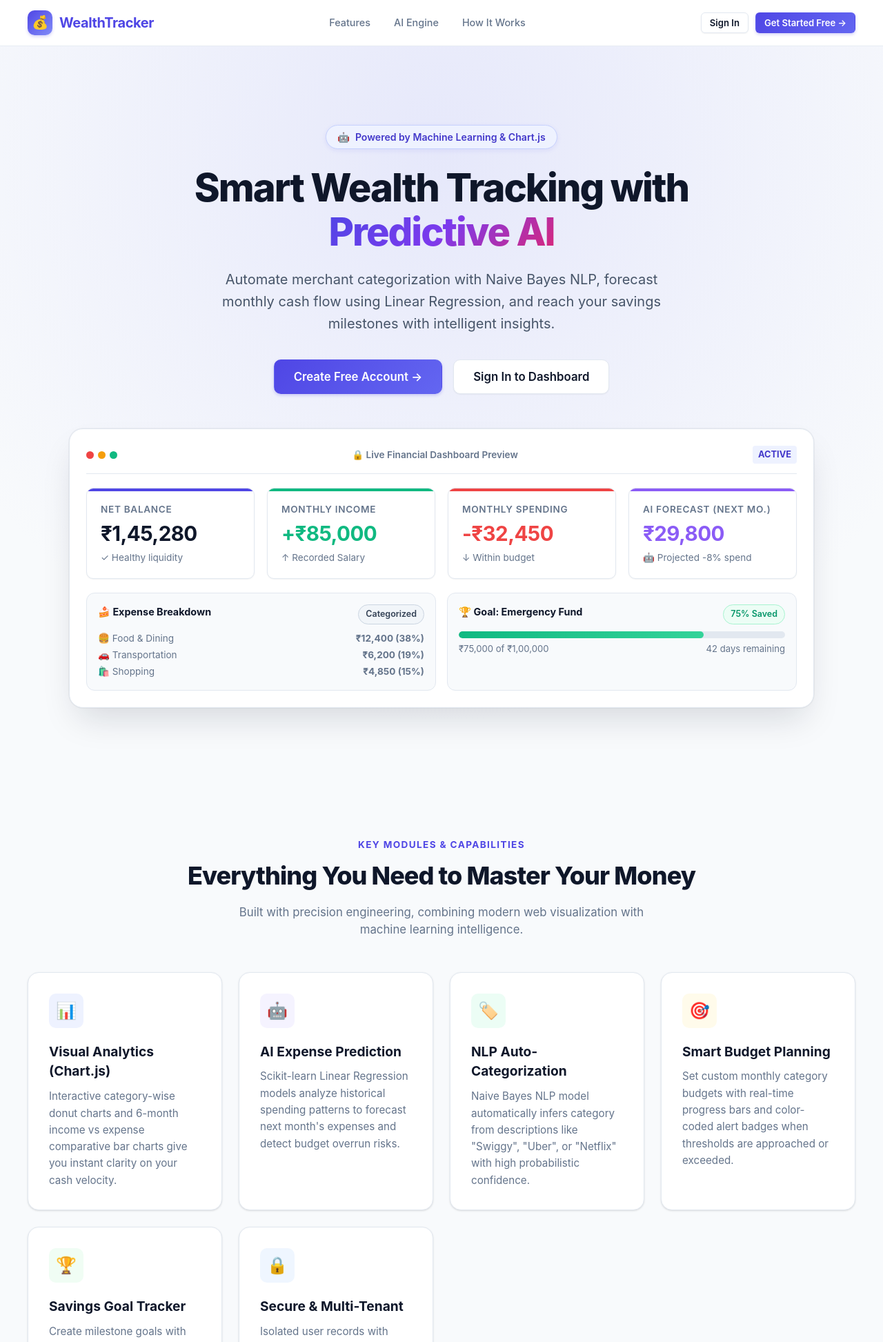
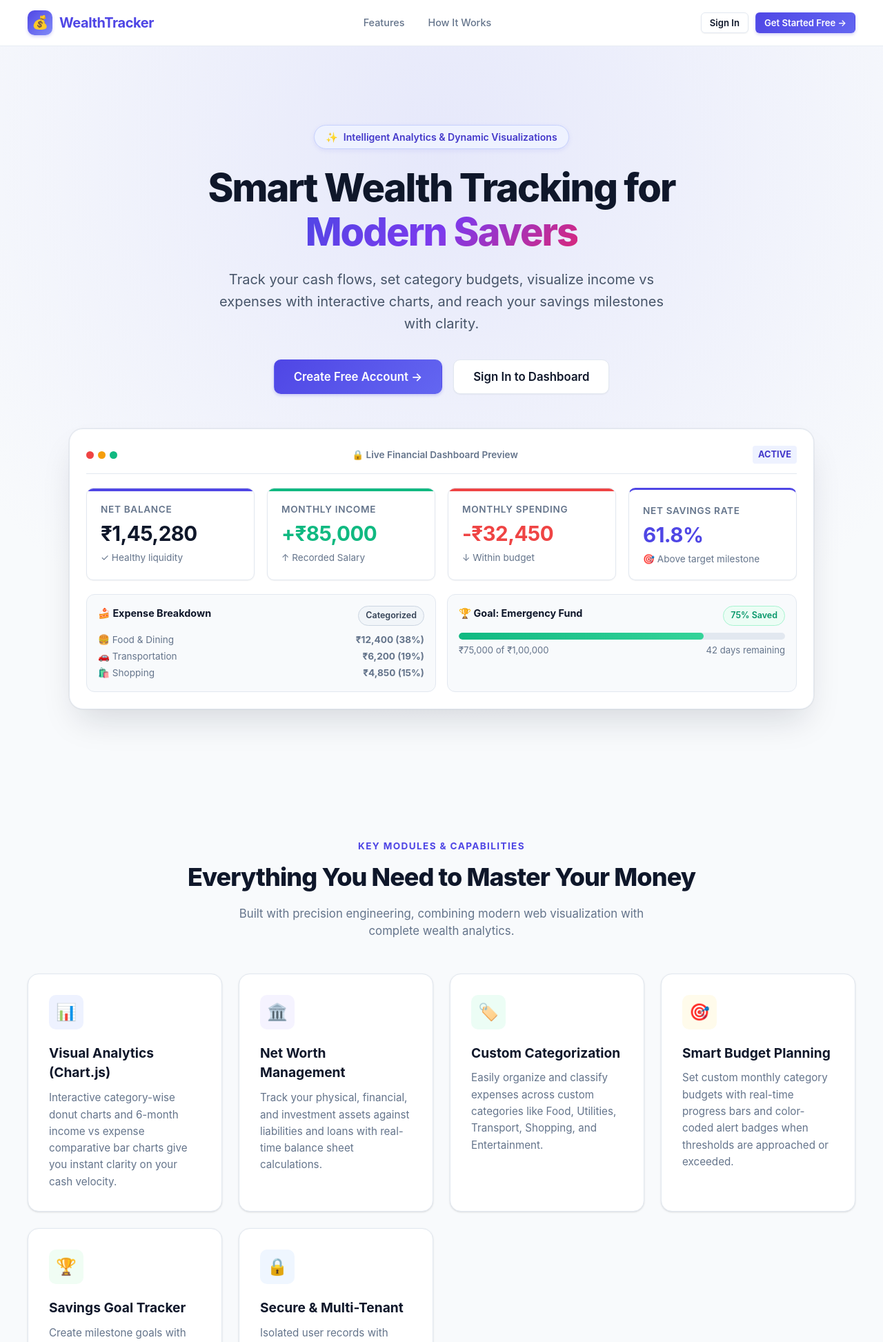
Before and after one commit to PARI0605/wealth_tracker, a Django app: page / in a window 1280 px wide. Shown: the top 1945 px of the page at 69% size. Run offline with Django 5.2, Linux system fonts and the light colour scheme.

Commit message:
Hide AI features from website UI via SHOW_AI_FEATURES toggle while keeping all backend logic intact

```diff
--- /dev/null
+++ b/wealth_tracker/wealthtracker/tracker/context_processors.py
@@ -0,0 +1,11 @@
+from django.conf import settings
+
+
+def ai_feature_flag(request):
+    """
+    Context processor providing SHOW_AI_FEATURES flag to all templates.
+    Controls the visibility of AI and machine learning UI elements site-wide.
+    """
+    return {
+        'SHOW_AI_FEATURES': getattr(settings, 'SHOW_AI_FEATURES', False)
+    }
--- a/wealth_tracker/wealthtracker/tracker/templates/tracker/add_transaction.html
+++ b/wealth_tracker/wealthtracker/tracker/templates/tracker/add_transaction.html
@@ -7,7 +7,7 @@
 <div class="d-flex align-items-center justify-content-between flex-wrap gap-3 mb-4">
     <div>
         <h1 class="h3 fw-bold mb-1">Record Transaction</h1>
-        <p class="text-secondary small mb-0">Log financial cash flows with real-time AI category recommendation.</p>
+        <p class="text-secondary small mb-0">Log financial cash flows{% if SHOW_AI_FEATURES %} with real-time AI category recommendation{% endif %}.</p>
     </div>
     <div>
         <a href="{% url 'transaction_list' %}" class="btn btn-outline-secondary btn-sm d-flex align-items-center gap-1">
@@ -29,6 +29,7 @@
         </div>
         {% endif %}
 
+        {% if SHOW_AI_FEATURES %}
         <!-- Module 7: AI Auto-Categorization Helper Banner -->
         <div class="card card-fintech mb-4 border-0 shadow-sm" style="background: var(--wt-ai-light); border-left: 4px solid var(--wt-ai) !important;">
             <div class="card-body p-3 p-md-4">
@@ -47,6 +48,7 @@
                 <div id="aiResult" class="small fw-semibold" style="min-height: 22px;"></div>
             </div>
         </div>
+        {% endif %}
 
         <!-- Main Form Card -->
         <div class="card card-fintech shadow-sm">
@@ -136,6 +138,7 @@
 {% endblock %}
 
 {% block scripts %}
+{% if SHOW_AI_FEATURES %}
 <script>
     function predictCategoryAI() {
         const descInput = document.getElementById('id_description');
@@ -195,4 +198,5 @@
         }
     });
 </script>
+{% endif %}
 {% endblock %}
--- a/wealth_tracker/wealthtracker/tracker/templates/tracker/import_transactions.html
+++ b/wealth_tracker/wealthtracker/tracker/templates/tracker/import_transactions.html
@@ -9,7 +9,7 @@
         <h1 class="h3 fw-bold mb-1">
             <i class="bi bi-file-earmark-spreadsheet-fill text-success me-2"></i>Import Bank Statement (CSV)
         </h1>
-        <p class="text-secondary small mb-0">Upload bank or wallet statement CSV files for automatic ingestion and AI categorization.</p>
+        <p class="text-secondary small mb-0">Upload bank or wallet statement CSV files for automatic ingestion{% if SHOW_AI_FEATURES %} and AI categorization{% endif %}.</p>
     </div>
     <div>
         <a href="{% url 'transaction_list' %}" class="btn btn-outline-secondary btn-sm d-flex align-items-center gap-1">
@@ -66,18 +66,20 @@
                             <tr>
                                 <td><span class="badge bg-secondary">Category (Optional)</span></td>
                                 <td><code>Category</code></td>
-                                <td><code>Food &amp; Dining</code> (AI auto-predicts if missing)</td>
+                                <td><code>Food &amp; Dining</code>{% if SHOW_AI_FEATURES %} (AI auto-predicts if missing){% endif %}</td>
                             </tr>
                         </tbody>
                     </table>
                 </div>
 
+                {% if SHOW_AI_FEATURES %}
                 <div class="d-flex align-items-center gap-2 p-3 rounded" style="background: var(--wt-ai-light); border: 1px solid var(--wt-ai-border);">
                     <i class="bi bi-magic text-purple fs-4"></i>
                     <div class="small text-muted">
                         <strong>AI Feature:</strong> If the <code>Category</code> column is blank or omitted, our pre-trained Naive Bayes classifier will automatically categorize each transaction based on description keywords!
                     </div>
                 </div>
+                {% endif %}
             </div>
         </div>
 
--- a/wealth_tracker/wealthtracker/tracker/templates/tracker/landing.html
+++ b/wealth_tracker/wealthtracker/tracker/templates/tracker/landing.html
@@ -22,7 +22,9 @@
             <nav>
                 <ul class="nav-links">
                     <li><a href="#features" class="nav-link">Features</a></li>
+                    {% if SHOW_AI_FEATURES %}
                     <li><a href="#ai-preview" class="nav-link">AI Engine</a></li>
+                    {% endif %}
                     <li><a href="#how-it-works" class="nav-link">How It Works</a></li>
                 </ul>
             </nav>
@@ -38,16 +40,20 @@
     <section class="landing-hero">
         <div class="container">
             <div class="landing-badge">
-                <span>🤖</span>
-                <span>Powered by Machine Learning &amp; Chart.js</span>
+                <span>{% if SHOW_AI_FEATURES %}🤖{% else %}✨{% endif %}</span>
+                <span>{% if SHOW_AI_FEATURES %}Powered by Machine Learning &amp; Chart.js{% else %}Intelligent Analytics &amp; Dynamic Visualizations{% endif %}</span>
             </div>
 
             <h1 class="landing-title">
-                Smart Wealth Tracking with <span>Predictive AI</span>
+                Smart Wealth Tracking {% if SHOW_AI_FEATURES %}with <span>Predictive AI</span>{% else %}for <span>Modern Savers</span>{% endif %}
             </h1>
 
             <p class="landing-subtitle">
+                {% if SHOW_AI_FEATURES %}
                 Automate merchant categorization with Naive Bayes NLP, forecast monthly cash flow using Linear Regression, and reach your savings milestones with intelligent insights.
+                {% else %}
+                Track your cash flows, set category budgets, visualize income vs expenses with interactive charts, and reach your savings milestones with clarity.
+                {% endif %}
             </p>
 
             <div class="landing-cta-group">
@@ -91,11 +97,19 @@
                         <div class="stat-value" style="color: var(--danger);">-₹32,450</div>
                         <div class="stat-meta"><span>↓ Within budget</span></div>
                     </div>
+                    {% if SHOW_AI_FEATURES %}
                     <div class="stat-card stat-ai">
                         <span class="stat-label">AI Forecast (Next Mo.)</span>
                         <div class="stat-value" style="color: var(--purple);">₹29,800</div>
                         <div class="stat-meta"><span>🤖 Projected -8% spend</span></div>
                     </div>
+                    {% else %}
+                    <div class="stat-card" style="border-top: 3px solid var(--primary);">
+                        <span class="stat-label">Net Savings Rate</span>
+                        <div class="stat-value" style="color: var(--primary);">61.8%</div>
+                        <div class="stat-meta"><span>🎯 Above target milestone</span></div>
+                    </div>
+                    {% endif %}
                 </div>
 
                 <!-- Mini charts / widgets preview row -->
@@ -142,7 +156,7 @@
             <div class="section-tag">Key Modules &amp; Capabilities</div>
             <h2 class="section-title">Everything You Need to Master Your Money</h2>
             <p class="section-subtitle">
-                Built with precision engineering, combining modern web visualization with machine learning intelligence.
+                Built with precision engineering, combining modern web visualization with {% if SHOW_AI_FEATURES %}machine learning intelligence{% else %}complete wealth analytics{% endif %}.
             </p>
 
             <div class="landing-features-grid">
@@ -152,6 +166,7 @@
                     <p>Interactive category-wise donut charts and 6-month income vs expense comparative bar charts give you instant clarity on your cash velocity.</p>
                 </div>
 
+                {% if SHOW_AI_FEATURES %}
                 <div class="feature-box">
                     <div class="feature-icon-wrapper" style="background: #f5f3ff; color: #7c3aed;">🤖</div>
                     <h3>AI Expense Prediction</h3>
@@ -163,6 +178,19 @@
                     <h3>NLP Auto-Categorization</h3>
                     <p>Naive Bayes NLP model automatically infers category from descriptions like "Swiggy", "Uber", or "Netflix" with high probabilistic confidence.</p>
                 </div>
+                {% else %}
+                <div class="feature-box">
+                    <div class="feature-icon-wrapper" style="background: #f5f3ff; color: #7c3aed;">🏛️</div>
+                    <h3>Net Worth Management</h3>
+                    <p>Track your physical, financial, and investment assets against liabilities and loans with real-time balance sheet calculations.</p>
+                </div>
+
+                <div class="feature-box">
+                    <div class="feature-icon-wrapper" style="background: #ecfdf5; color: #059669;">🏷️</div>
+                    <h3>Custom Categorization</h3>
+                    <p>Easily organize and classify expenses across custom categories like Food, Utilities, Transport, Shopping, and Entertainment.</p>
+                </div>
+                {% endif %}
 
                 <div class="feature-box">
                     <div class="feature-icon-wrapper" style="background: #fffbeb; color: #d97706;">🎯</div>
@@ -185,6 +213,7 @@
         </div>
     </section>
 
+    {% if SHOW_AI_FEATURES %}
     <!-- Interactive AI Sandbox on Landing Page -->
     <section class="landing-section" id="ai-preview" style="background: #f8fafc; border-top: 1px solid var(--border-color); border-bottom: 1px solid var(--border-color);">
         <div class="container" style="max-width: 860px;">
@@ -225,6 +254,7 @@
             </div>
         </div>
     </section>
+    {% endif %}
 
     <!-- How It Works Section -->
     <section class="landing-section" id="how-it-works">
@@ -237,13 +267,13 @@
                 <div class="step-card">
                     <div class="step-number">1</div>
                     <h3>Log Your Transactions</h3>
-                    <p>Record your incomes and daily expenses with ease. If you leave categories empty, our AI automatically tags them for you.</p>
+                    <p>Record your incomes and daily expenses with ease{% if SHOW_AI_FEATURES %}. If you leave categories empty, our AI automatically tags them for you{% else %}, organized across customizable spending categories{% endif %}.</p>
                 </div>
 
                 <div class="step-card">
                     <div class="step-number">2</div>
-                    <h3>AI Forecasts Trends</h3>
-                    <p>Linear Regression models compute your daily spend velocity and project month-end totals against your active budget limits.</p>
+                    <h3>{% if SHOW_AI_FEATURES %}AI Forecasts Trends{% else %}Track Cash Flow Trends{% endif %}</h3>
+                    <p>{% if SHOW_AI_FEATURES %}Linear Regression models compute your daily spend velocity and project month-end totals against your active budget limits.{% else %}Interactive dashboards compute your cash velocity and project month-end totals against your active budget limits.{% endif %}</p>
                 </div>
 
                 <div class="step-card">
@@ -259,7 +289,7 @@
     <section class="container">
         <div class="landing-cta-banner">
             <h2>Take Control of Your Wealth Today</h2>
-            <p>Join Smart Wealth Tracker to experience machine learning financial insights, live charts, and intelligent savings tracking.</p>
+            <p>Join Smart Wealth Tracker to experience {% if SHOW_AI_FEATURES %}machine learning financial insights, live charts{% else %}comprehensive financial insights, live charts{% endif %}, and intelligent savings tracking.</p>
             <div style="display: flex; gap: 14px; justify-content: center; flex-wrap: wrap;">
                 <a href="{% url 'signup' %}" class="btn btn-primary btn-lg" style="background: #ffffff; color: #312e81; font-weight: 800;">
                     Get Started Free &rarr;
@@ -278,11 +308,12 @@
                 <strong>Smart Wealth Tracker</strong> &bull; Complete Financial Intelligence Engine
             </p>
             <p style="color: var(--text-light); font-size: 0.8rem;">
-                Built with Python, Django, MySQL, Chart.js, and scikit-learn.
+                Built with Python, Django, MySQL, and Chart.js.
             </p>
         </div>
     </footer>
 
+    {% if SHOW_AI_FEATURES %}
     <!-- Interactive AI Script -->
     <script>
         function setDemoQuery(text) {
@@ -323,5 +354,6 @@
                 });
         }
     </script>
+    {% endif %}
 </body>
 </html>
--- a/wealth_tracker/wealthtracker/tracker/templates/tracker/transaction_list.html
+++ b/wealth_tracker/wealthtracker/tracker/templates/tracker/transaction_list.html
@@ -146,10 +146,12 @@
                             <i class="bi bi-arrow-repeat me-1"></i>Recurring
                         </span>
                         {% endif %}
+                        {% if SHOW_AI_FEATURES %}
                         {% if t.pk in anomaly_ids %}
                         <span class="badge bg-warning-subtle text-warning border border-warning ms-1 small" style="font-size: 0.7rem;" title="AI Anomaly: Statistically unusual expense">
                             <i class="bi bi-exclamation-triangle-fill me-1"></i>Unusual Spend
                         </span>
+                        {% endif %}
                         {% endif %}
                     </td>
                     <td class="small text-muted text-nowrap">
--- a/wealth_tracker/wealthtracker/tracker/views/ai_views.py
+++ b/wealth_tracker/wealthtracker/tracker/views/ai_views.py
@@ -5,6 +5,7 @@ from django.http import JsonResponse
 from django.contrib.auth.decorators import login_required
 from django.contrib import messages
 
+from django.conf import settings
 from tracker.models import Category, Budget
 from tracker.ai import (
     predict_category,
@@ -43,6 +44,9 @@ def ai_insights_view(request):
       4. Plain-language financial advisory cards.
       5. Interactive Naive Bayes NLP sandbox.
     """
+    if not getattr(settings, 'SHOW_AI_FEATURES', False):
+        return redirect('dashboard')
+
     user = request.user
     ai_data = predict_expenses(user)
     anomalies = detect_anomalies(user, threshold_z=2.0)
--- a/wealth_tracker/wealthtracker/wealthtracker/settings.py
+++ b/wealth_tracker/wealthtracker/wealthtracker/settings.py
@@ -65,10 +65,16 @@ TEMPLATES = [
                 'django.template.context_processors.request',
                 'django.contrib.auth.context_processors.auth',
                 'django.contrib.messages.context_processors.messages',
+                'tracker.context_processors.ai_feature_flag',
             ],
         },
     },
 ]
+
+# Feature Visibility Settings
+# Set to True when ready to display AI & Machine Learning modules on the website UI.
+SHOW_AI_FEATURES = False
+
 
 WSGI_APPLICATION = 'wealthtracker.wsgi.application'
 
```
Also changed, not shown: wealth_tracker/Project_Progress_Log.md (+11 -0 lines), wealth_tracker/wealthtracker/test_phase1_full.py (+22 -9 lines), wealth_tracker/wealthtracker/test_phase5_full.py (+26 -12 lines), wealth_tracker/wealthtracker/tracker/templates/tracker/base.html (+7 -1 lines), wealth_tracker/wealthtracker/tracker/templates/tracker/dashboard.html (+14 -1 lines), wealth_tracker/wealthtracker/tracker/templates/tracker/login.html (+24 -2 lines), wealth_tracker/wealthtracker/tracker/templates/tracker/signup.html (+15 -1 lines), 1 other file.
